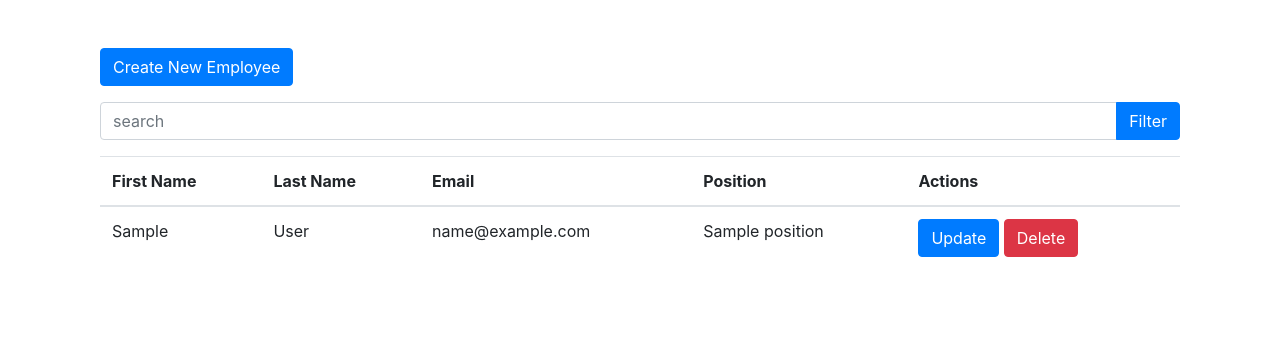
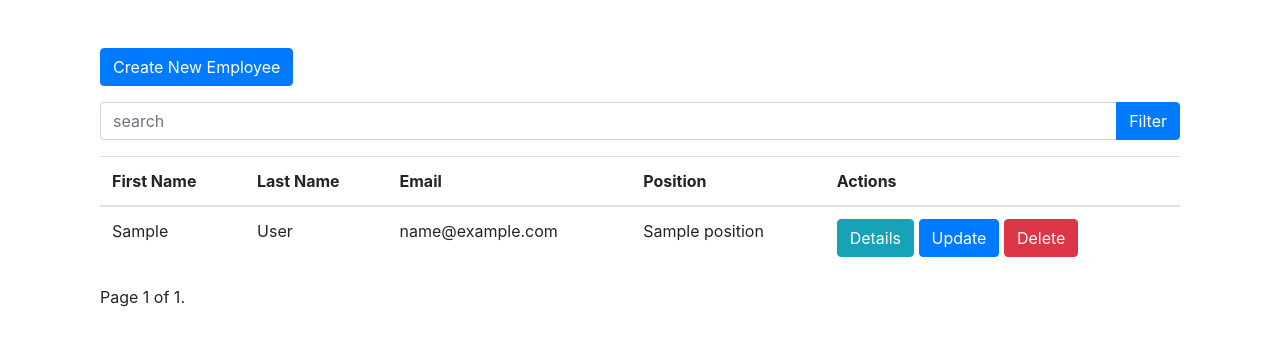
Before and after one commit to marcustas/course_django, a Django app: page /employees/ in a window 1280 px wide. Shown: the top 346 px of the page. Run offline with Django 4.2, Linux system fonts and the light colour scheme; a user stored in the database is signed in; tables that the repository leaves empty hold one stand-in row (values such as "Sample post"); some libraries are stand-ins or nearby versions.

Commit message:
[Lesson 6] Search by email, Detail View and Pagination

```diff
--- a/hr/urls.py
+++ b/hr/urls.py
@@ -8,6 +8,7 @@ urlpatterns = [
     path('employees/create/', views.EmployeeCreateView.as_view(), name='employee_create'),
     path('employees/update/<int:pk>/', views.EmployeeUpdateView.as_view(), name='employee_update'),
     path('employees/delete/<int:pk>/', views.EmployeeDeleteView.as_view(), name='employee_delete'),
+    path('employee/<int:id>/', views.EmployeeDetailView.as_view(), name='employee_detail'),
 ]
 
 # from hr.views.function_views import (
--- a/hr/views/generic_views.py
+++ b/hr/views/generic_views.py
@@ -1,13 +1,8 @@
 from django.contrib.auth.mixins import UserPassesTestMixin
 from django.db.models import Q
 from django.urls import reverse_lazy
-from django.views.generic import (
-    CreateView,
-    DeleteView,
-    ListView,
-    UpdateView,
-    DetailView
-)
+from django.utils import timezone
+from django.views.generic import CreateView, DeleteView, DetailView, ListView, UpdateView
 
 from hr.forms import EmployeeForm
 from hr.models import Employee
@@ -21,6 +16,7 @@ class EmployeeListView(ListView):
     model = Employee
     template_name = 'employee_list.html'
     context_object_name = 'employees'
+    paginate_by = 10
 
     def get_queryset(self):
         queryset = super().get_queryset()
@@ -30,9 +26,22 @@ class EmployeeListView(ListView):
             queryset = queryset.filter(
                 Q(first_name__icontains=search) |
                 Q(last_name__icontains=search) |
-                Q(position__title__icontains=search),
+                Q(position__title__icontains=search) |
+                Q(email__icontains=search),
             )
         return queryset
+
+
+class EmployeeDetailView(DetailView):
+    model = Employee
+    template_name = 'employee_detail.html'
+    context_object_name = 'employee'
+    pk_url_kwarg = 'id'
+
+    def get_context_data(self, **kwargs):
+        context = super().get_context_data(**kwargs)
+        context['now'] = timezone.now()
+        return context
 
 
 class EmployeeCreateView(UserPassesTestMixin, CreateView):
--- a/templates/employee_list.html
+++ b/templates/employee_list.html
@@ -29,7 +29,7 @@
       </tr>
     </thead>
     <tbody>
-      {% for employee in employees %}
+      {% for employee in page_obj %}
       <tr>
         <td>{{ employee.first_name }}</td>
         <td>{{ employee.last_name }}</td>
@@ -37,13 +37,31 @@
         <td>{{ employee.position.title }}</td>
         <td>
           {% if request.user.is_superuser %}
-          <a href="{% url 'employee_update' employee.pk %}" class="btn btn-primary">Update</a>
-          <a href="{% url 'employee_delete' employee.pk %}" class="btn btn-danger">Delete</a>
+              <a href="{% url 'employee_detail' employee.pk %}" class="btn btn-info">Details</a>
+              <a href="{% url 'employee_update' employee.pk %}" class="btn btn-primary">Update</a>
+              <a href="{% url 'employee_delete' employee.pk %}" class="btn btn-danger">Delete</a>
           {% endif %}
         </td>
       </tr>
       {% endfor %}
     </tbody>
   </table>
+<div class="pagination">
+    <span class="step-links">
+      {% if page_obj.has_previous %}
+          <a href="?page=1">&laquo; first</a>
+          <a href="?page={{ page_obj.previous_page_number }}">previous</a>
+      {% endif %}
+
+      <span class="current">
+          Page {{ page_obj.number }} of {{ page_obj.paginator.num_pages }}.
+      </span>
+
+      {% if page_obj.has_next %}
+          <a href="?page={{ page_obj.next_page_number }}">next</a>
+          <a href="?page={{ page_obj.paginator.num_pages }}">last &raquo;</a>
+      {% endif %}
+    </span>
+  </div>
 </div>
 {% endblock %}
```
Also changed, not shown: templates/employee_detail.html (added, +31 -0 lines).
